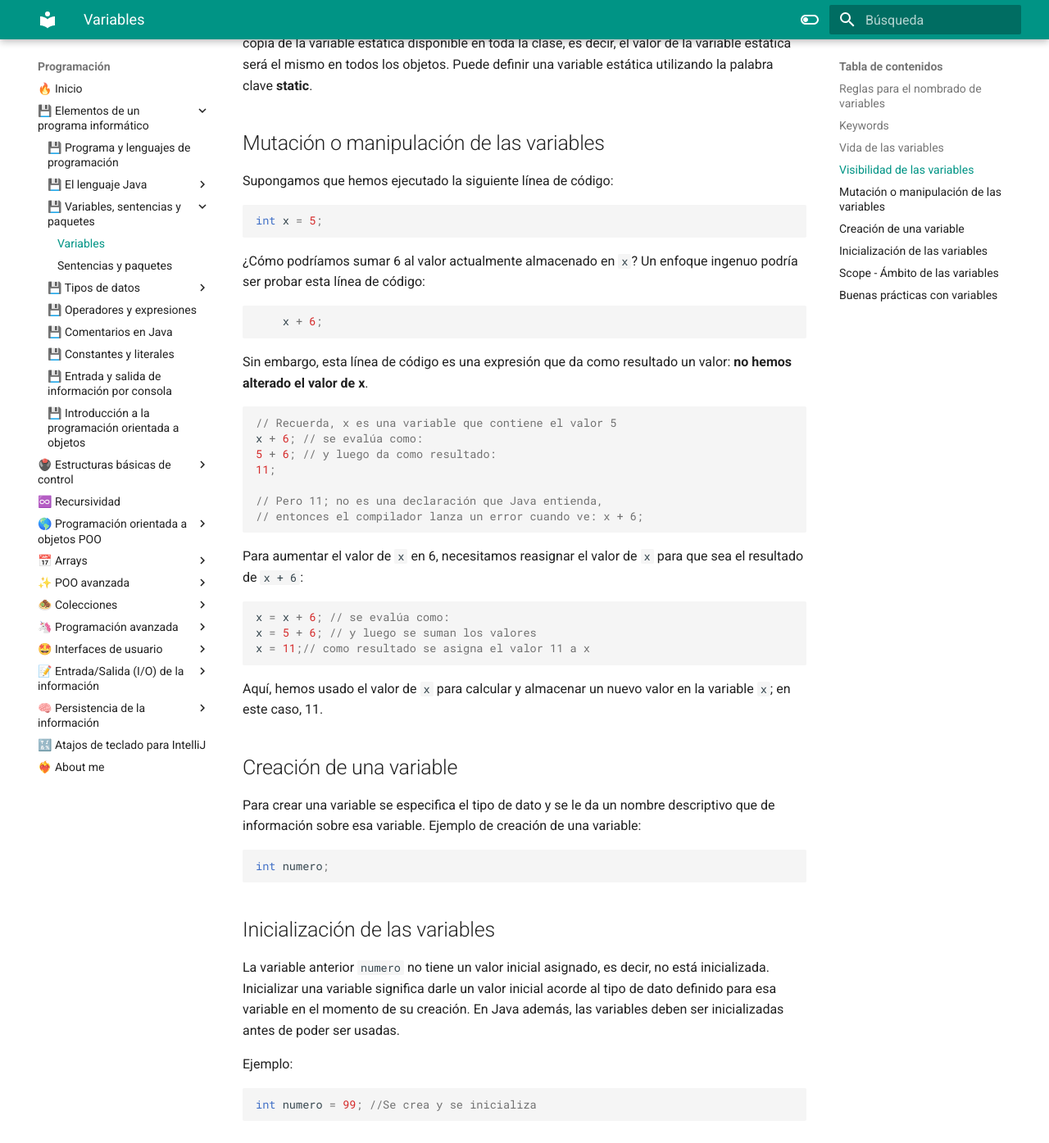
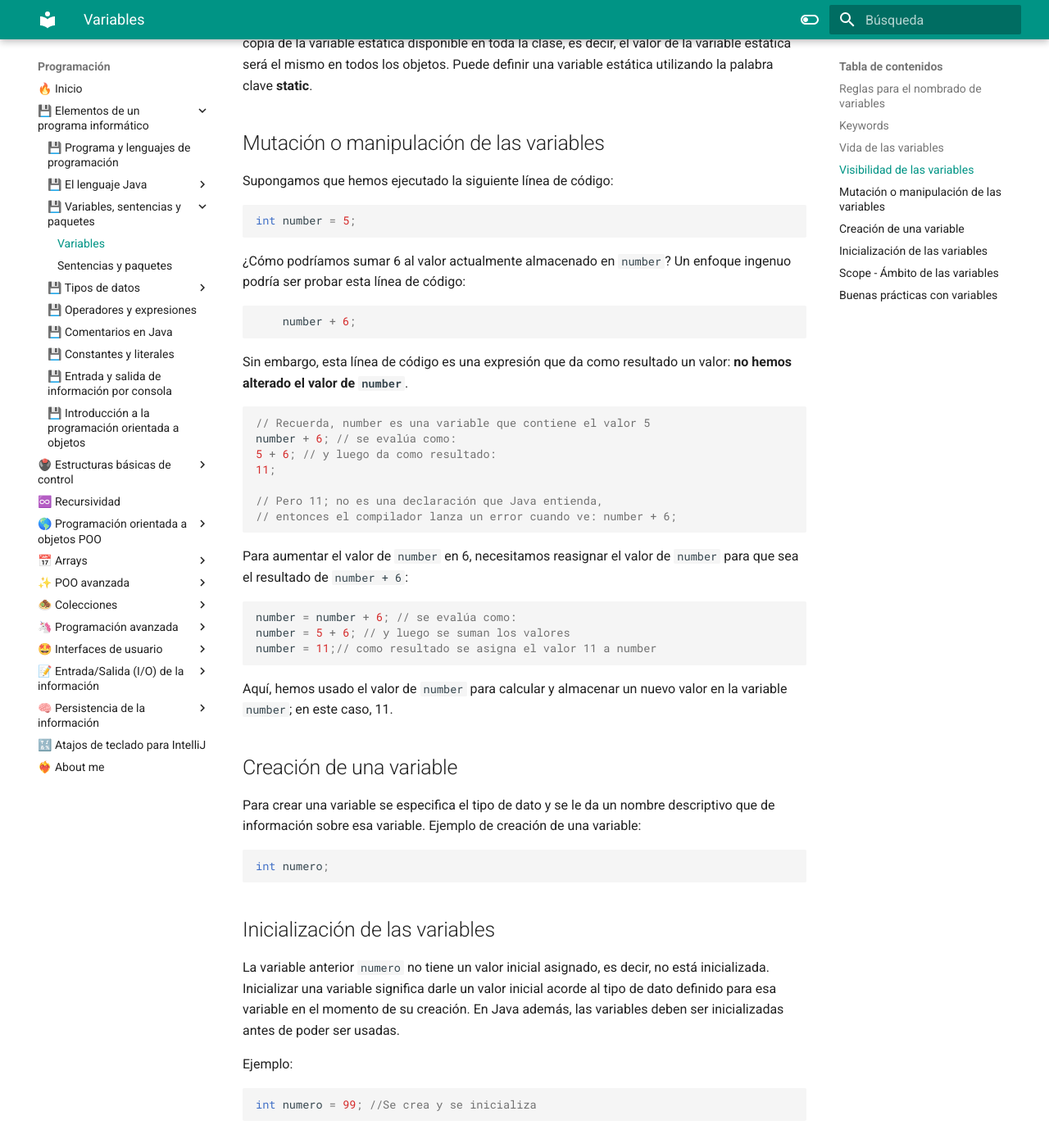
Before and after one commit to martipatgra/programacionJava, an MkDocs documentation site: the page built from docs/ud1/131variables.md, in a window 1280 px wide and 1400 px high, scrolled down 2343 px. Shown: the top 1395 px of the window at 82% size. Built offline with MkDocs 1.6.1 and Material for MkDocs 9.7.7, drawn with Linux system fonts in a browser that asks for light colours; some of the changed text lies outside the part shown.

Commit message:
modify variables naming

````diff
--- a/docs/ud1/131variables.md
+++ b/docs/ud1/131variables.md
@@ -61,36 +61,36 @@ Un campo / variable estático pertenece a la clase y se cargará en la memoria j
 Supongamos que hemos ejecutado la siguiente línea de código:
 
 ```java
-int x = 5;
+int number = 5;
 ```
 
-¿Cómo podríamos sumar 6 al valor actualmente almacenado en `x`? Un enfoque ingenuo podría ser probar esta línea de código:
+¿Cómo podríamos sumar 6 al valor actualmente almacenado en `number`? Un enfoque ingenuo podría ser probar esta línea de código:
 
 ```java
-    x + 6;
+    number + 6;
 ```
 
-Sin embargo, esta línea de código es una expresión que da como resultado un valor: **no hemos alterado el valor de x**.
+Sin embargo, esta línea de código es una expresión que da como resultado un valor: **no hemos alterado el valor de `number`**.
 
 ```java
-// Recuerda, x es una variable que contiene el valor 5
-x + 6; // se evalúa como:
+// Recuerda, number es una variable que contiene el valor 5
+number + 6; // se evalúa como:
 5 + 6; // y luego da como resultado:
 11;
 
 // Pero 11; no es una declaración que Java entienda,
-// entonces el compilador lanza un error cuando ve: x + 6;
+// entonces el compilador lanza un error cuando ve: number + 6;
 ```
 
-Para aumentar el valor de `x` en 6, necesitamos reasignar el valor de `x` para que sea el resultado de `x + 6`:
+Para aumentar el valor de `number` en 6, necesitamos reasignar el valor de `number` para que sea el resultado de `number + 6`:
 
 ```java
-x = x + 6; // se evalúa como:
-x = 5 + 6; // y luego se suman los valores
-x = 11;// como resultado se asigna el valor 11 a x
+number = number + 6; // se evalúa como:
+number = 5 + 6; // y luego se suman los valores
+number = 11;// como resultado se asigna el valor 11 a number
 ```
 
-Aquí, hemos usado el valor de `x` para calcular y almacenar un nuevo valor en la variable `x`; en este caso, 11.
+Aquí, hemos usado el valor de `number` para calcular y almacenar un nuevo valor en la variable `number`; en este caso, 11.
 
 ## Creación de una variable
 
````
Also changed, not shown: other parts of docs/ud1/131variables.md (+4 -4 lines).
